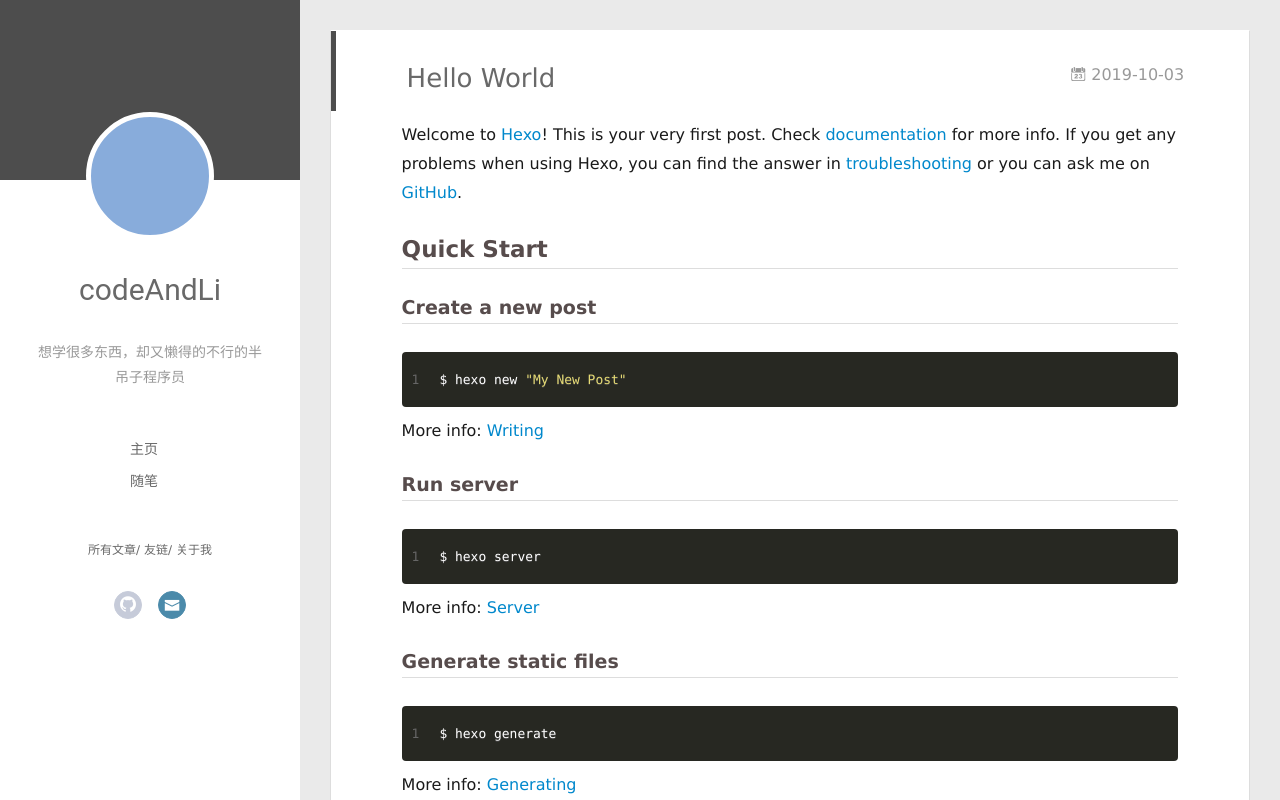
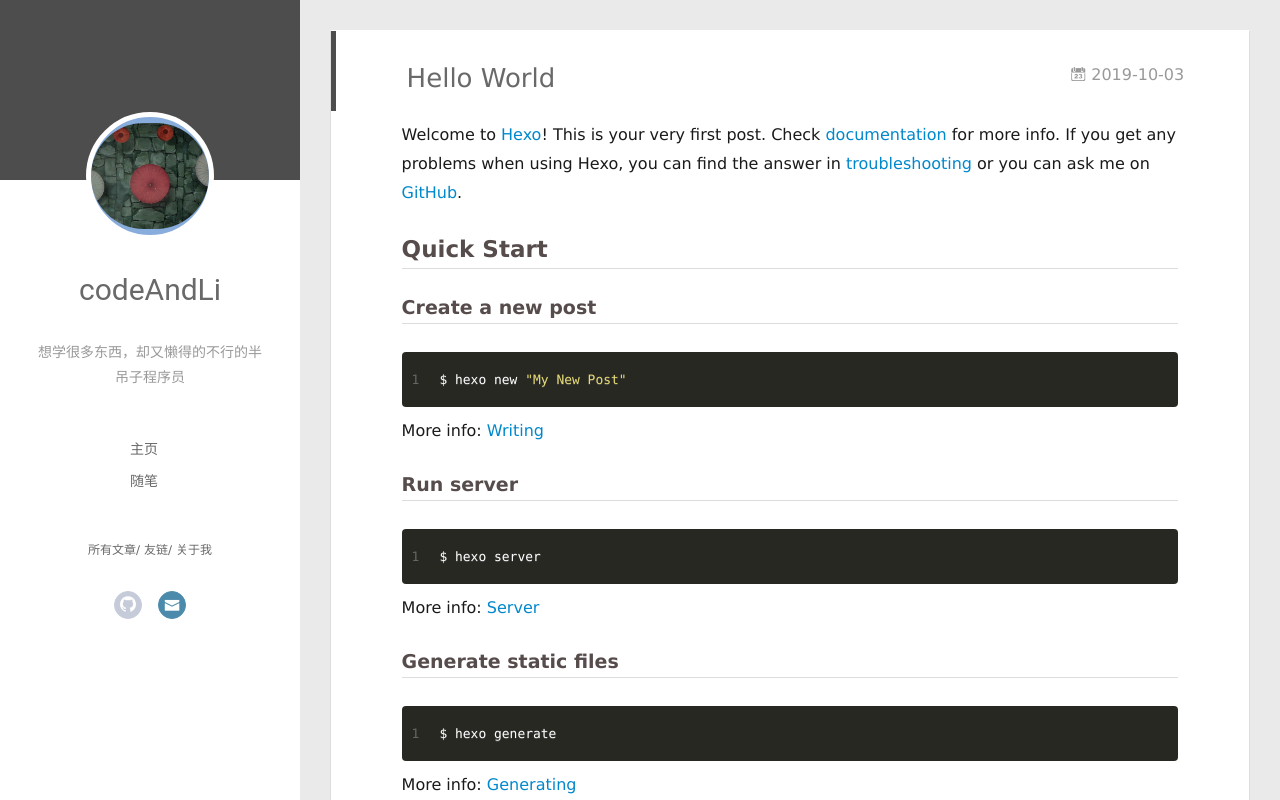
Before and after one commit to lkwxhhtxhhtytzt/lkwxhhtxhhtytzt.github.io, a plain HTML site: page 2019/10/03/hello-world/index.html in a window 1280 px wide. Drawn offline with Linux system fonts and the light colour scheme.

Commit message:
Site updated: 2019-10-05 18:46:30

```diff
--- a/2019/10/03/hello-world/index.html
+++ b/2019/10/03/hello-world/index.html
@@ -47,7 +47,7 @@
 <div class="intrude-less">
 	<header id="header" class="inner">
 		<a href="/" class="profilepic">
-			<img src="" class="js-avatar">
+			<img src="/img/touxiang.png" class="js-avatar">
 		</a>
 		<hgroup>
 		  <h1 class="header-author"><a href="/">codeAndLi</a></h1>
@@ -103,7 +103,7 @@
 	<div class="intrude-less">
 		<header id="header" class="inner">
 			<div class="profilepic">
-				<img src="" class="js-avatar">
+				<img src="/img/touxiang.png" class="js-avatar">
 			</div>
 			<hgroup>
 			  <h1 class="header-author js-header-author">codeAndLi</h1>
```
Also changed, not shown: archives/2019/10/index.html (+2 -2 lines), archives/2019/index.html (+2 -2 lines), archives/index.html (+2 -2 lines), index.html (+2 -2 lines), img/touxiang.png (added).
